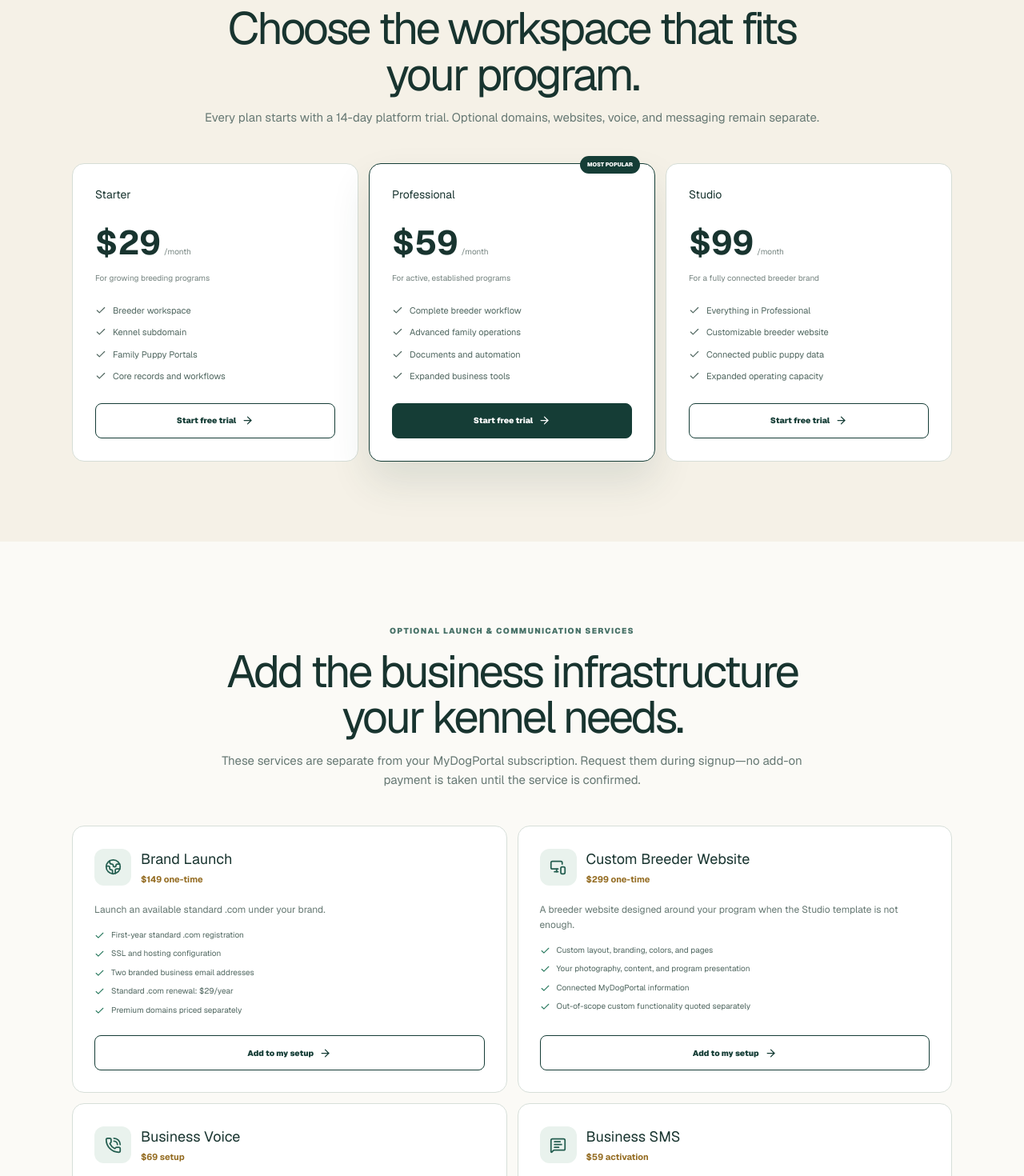
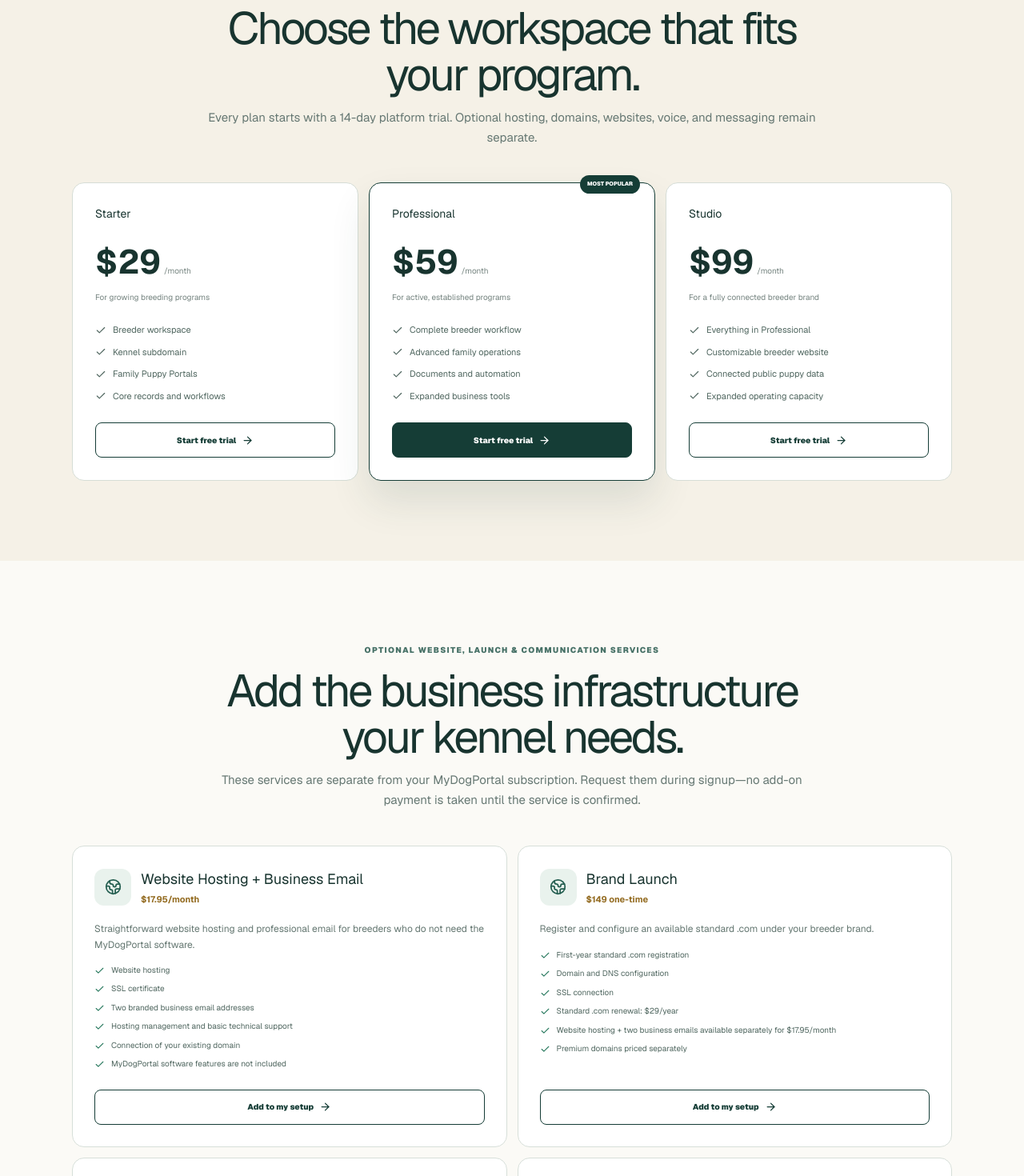
Before and after one commit to rawillia9801/WhiteLabel, a Next.js app: page /marketing in a window 1280 px wide. Shown: the part 4640-6110 px from the top of the page at 80% size. Built offline with nearby package versions, Linux system fonts and the light colour scheme; no server answers.

Commit message:
Add standalone website hosting and email plan

```diff
--- a/app/marketing/page.tsx
+++ b/app/marketing/page.tsx
@@ -19,7 +19,8 @@ const plans = [
 ] as const;
 
 const services = [
-  [Globe2, "Brand Launch", "$149 one-time", "Launch an available standard .com under your brand.", ["First-year standard .com registration", "SSL and hosting configuration", "Two branded business email addresses", "Standard .com renewal: $29/year", "Premium domains priced separately"]],
+  [Globe2, "Website Hosting + Business Email", "$17.95/month", "Straightforward website hosting and professional email for breeders who do not need the MyDogPortal software.", ["Website hosting", "SSL certificate", "Two branded business email addresses", "Hosting management and basic technical support", "Connection of your existing domain", "MyDogPortal software features are not included"]],
+  [Globe2, "Brand Launch", "$149 one-time", "Register and configure an available standard .com under your breeder brand.", ["First-year standard .com registration", "Domain and DNS configuration", "SSL connection", "Standard .com renewal: $29/year", "Website hosting + two business emails available separately for $17.95/month", "Premium domains priced separately"]],
   [MonitorSmartphone, "Custom Breeder Website", "$299 one-time", "A breeder website designed around your program when the Studio template is not enough.", ["Custom layout, branding, colors, and pages", "Your photography, content, and program presentation", "Connected MyDogPortal information", "Out-of-scope custom functionality quoted separately"]],
   [PhoneCall, "Business Voice", "$69 setup", "A professionally configured local business line with your greeting and breeder information.", ["Local number: $8.99/month or $99/year", "Incoming calls: $0.03/minute", "Outgoing calls: $0.04/minute", "IVR/menu, business hours, voicemail, and routing", "Live examples: Willow Creek (276) 250-9512 · Cedar & Creek (276) 276-2757"]],
   [MessageSquareText, "Business SMS", "$59 activation", "Optional registered business messaging, separate from Business Voice and the software subscription.", ["$14.99/month per active registered campaign", "$25 activation per additional campaign", "Incoming: $0.02 per SMS segment", "Outgoing: $0.03 per SMS segment", "Approval required; allow up to 30 days"]],
@@ -84,8 +85,8 @@ export default function MarketingPage() {
       <div className="marketing-connected-copy"><span className="marketing-kicker">YOUR PUBLIC BRAND + YOUR PRIVATE OPERATIONS</span><h2>A breeder website that does more than look good.</h2><p>Studio can connect your public breeder presence to the program you already maintain. Publish the customer-facing pieces families need while your operational records stay inside the breeder workspace.</p><ul><li><Check size={15}/>Available puppies and planned litters</li><li><Check size={15}/>Dams, sires, health testing, policies, and applications</li><li><Check size={15}/>Your domain, photography, colors, and kennel identity</li><li><Check size={15}/>A clear path from your website into the private Puppy Portal</li></ul><a href="#examples">Compare live website templates <ArrowRight size={15}/></a></div>
       <div className="marketing-connected-window"><header><span><PawPrint size={16}/></span><div><b>YourKennel.com</b><small>Connected breeder website</small></div><i>STUDIO</i></header><div className="marketing-connected-hero"><small>PLANNED LITTER · FALL 2026</small><h3>Raised with purpose.<br/>Matched with care.</h3><p>Public content stays on-brand while the operational record stays protected.</p></div><div className="marketing-connected-data"><span><b>4</b> parent dogs</span><span><b>2</b> planned litters</span><span><b>1</b> connected application</span></div><footer><span>Website</span><ArrowRight size={14}/><span>Application</span><ArrowRight size={14}/><span>Puppy Portal</span></footer></div>
     </section>
-    <section className="marketing-section marketing-pricing" id="pricing"><header><span className="marketing-kicker">SIMPLE MONTHLY PRICING</span><h2>Choose the workspace that fits your program.</h2><p>Every plan starts with a 14-day platform trial. Optional domains, websites, voice, and messaging remain separate.</p></header><div className="marketing-plans">{plans.map(([name,price,note,items])=><article className={name === "Professional" ? "featured" : ""} key={name}>{name === "Professional" && <em>MOST POPULAR</em>}<h3>{name}</h3><p><b>{price}</b><span>/month</span></p><small>{note}</small><ul>{items.map(item=><li key={item}><Check size={14}/>{item}</li>)}</ul><Link href="/signup">Start free trial <ArrowRight size={15}/></Link></article>)}</div></section>
-    <section className="marketing-section marketing-services" id="services"><header><span className="marketing-kicker">OPTIONAL LAUNCH & COMMUNICATION SERVICES</span><h2>Add the business infrastructure your kennel needs.</h2><p>These services are separate from your MyDogPortal subscription. Request them during signup—no add-on payment is taken until the service is confirmed.</p></header><div className="marketing-service-grid">{services.map(([Icon,name,price,text,items])=><article key={name}><header><span><Icon size={21}/></span><div><h3>{name}</h3><strong>{price}</strong></div></header><p>{text}</p><ul>{items.map(item=><li key={item}><Check size={13}/>{item}</li>)}</ul><Link href="/signup">Add to my setup <ArrowRight size={15}/></Link></article>)}</div><aside><ShieldCheck size={18}/><p><b>Clear, separate billing.</b> Voice and SMS usage charges are billed separately from your software plan. SMS registration and carrier approval are required and activation is not guaranteed.</p></aside></section>
+    <section className="marketing-section marketing-pricing" id="pricing"><header><span className="marketing-kicker">SIMPLE MONTHLY PRICING</span><h2>Choose the workspace that fits your program.</h2><p>Every plan starts with a 14-day platform trial. Optional hosting, domains, websites, voice, and messaging remain separate.</p></header><div className="marketing-plans">{plans.map(([name,price,note,items])=><article className={name === "Professional" ? "featured" : ""} key={name}>{name === "Professional" && <em>MOST POPULAR</em>}<h3>{name}</h3><p><b>{price}</b><span>/month</span></p><small>{note}</small><ul>{items.map(item=><li key={item}><Check size={14}/>{item}</li>)}</ul><Link href="/signup">Start free trial <ArrowRight size={15}/></Link></article>)}</div></section>
+    <section className="marketing-section marketing-services" id="services"><header><span className="marketing-kicker">OPTIONAL WEBSITE, LAUNCH & COMMUNICATION SERVICES</span><h2>Add the business infrastructure your kennel needs.</h2><p>These services are separate from your MyDogPortal subscription. Request them during signup—no add-on payment is taken until the service is confirmed.</p></header><div className="marketing-service-grid">{services.map(([Icon,name,price,text,items])=><article key={name}><header><span><Icon size={21}/></span><div><h3>{name}</h3><strong>{price}</strong></div></header><p>{text}</p><ul>{items.map(item=><li key={item}><Check size={13}/>{item}</li>)}</ul><Link href="/signup">Add to my setup <ArrowRight size={15}/></Link></article>)}</div><aside><ShieldCheck size={18}/><p><b>Clear, separate billing.</b> Voice and SMS usage charges are billed separately from your software plan. SMS registration and carrier approval are required and activation is not guaranteed.</p></aside></section>
     <section className="marketing-section marketing-examples" id="examples">
       <header><span className="marketing-kicker">WEBSITE TEMPLATE GALLERY</span><h2>Choose a website style that feels like your kennel.</h2><p>Start with a professionally designed breeder website and make it yours. Your breed, dogs, litters, colors, photography, policies, applications, and Puppy Portal replace the demonstration content.</p></header>
       <div className="marketing-example-grid">
```
